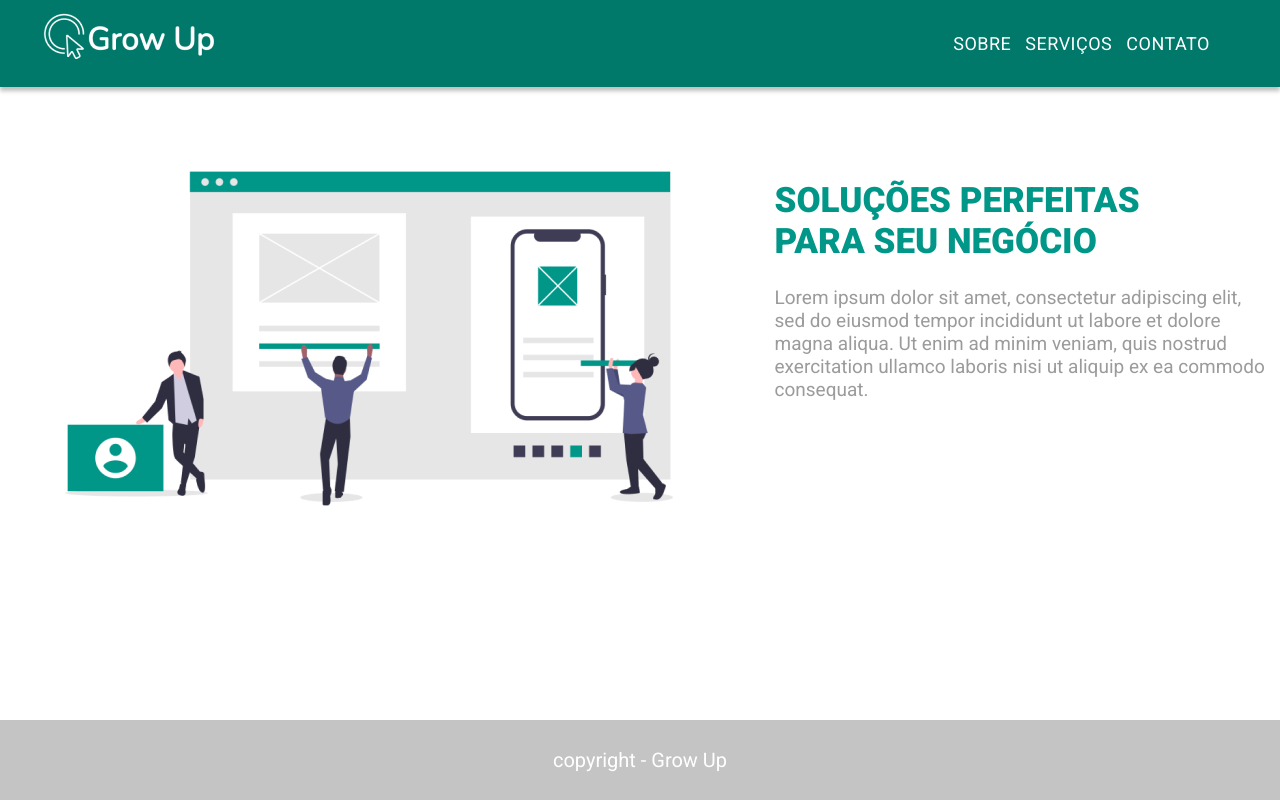
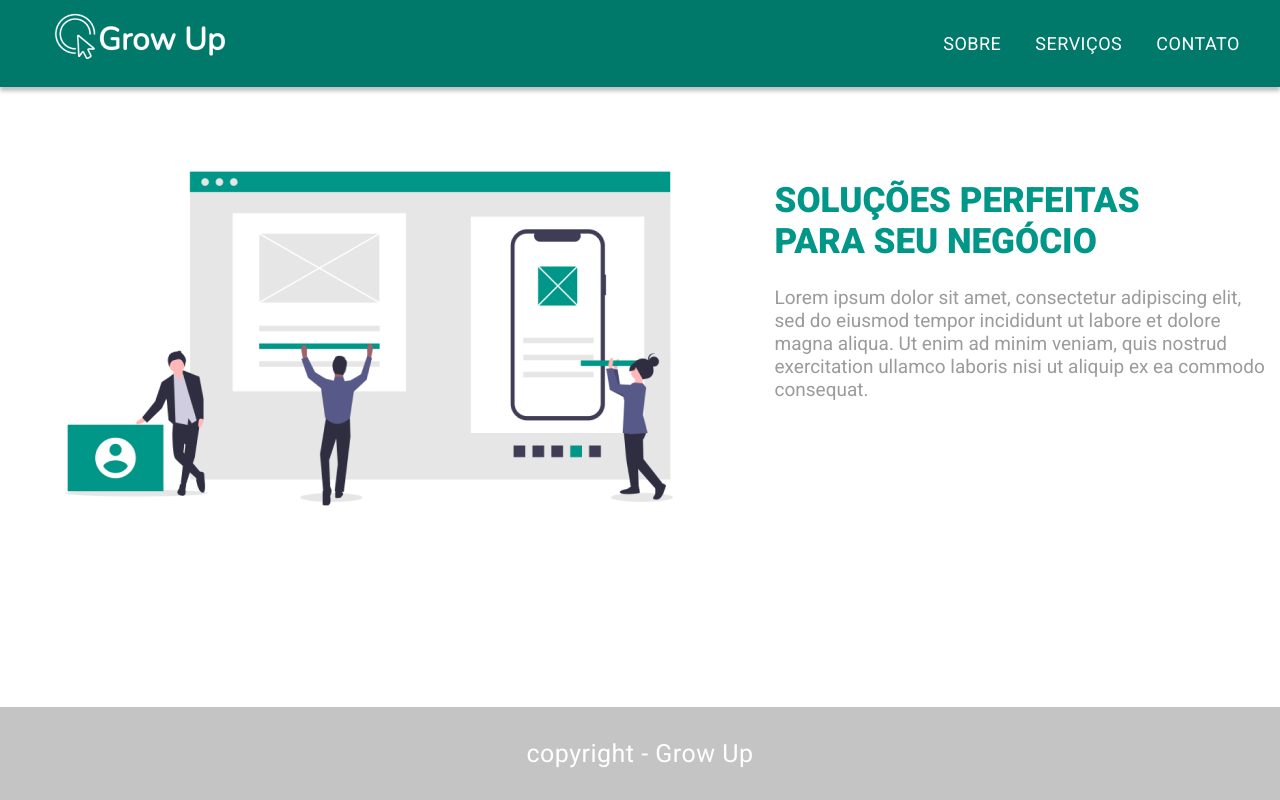
Before and after one commit to vpmys/GrowUP, a plain HTML site: page index.html in a window 1280 px wide. Drawn offline with Linux system fonts and the light colour scheme.

Commit message:
atualização do css do index

```diff
--- a/css/estilo2.css
+++ b/css/estilo2.css
@@ -4,17 +4,17 @@
 
 html{
     height: 100%;
+    width: 100%;
 }
 
 body{
     font-family: 'Roboto', sans-serif;
     height: 100%;
+    width: 100%;
     margin: 0;
-    position: relative;
 }
 
 body div.geral{
-    position: relative;
     min-height: 100%;
 }
 
@@ -23,20 +23,17 @@ header{
  background-color: #00796B;
  box-shadow: 0px 4px 4px rgba(0, 0, 0, 0.25);
  padding: 0, 30px;
- display: flex;
- justify-content: center;
 }
 
 header div.container{
-    width: 1400px;
+    width: 100%;
     max-width: 100%;
-    padding: 0 30px;
     display: flex;
     justify-content: space-between;
 }
 
 header div.container div.logo{
-    display: inline-block;
+    margin-left: 41px;
 }
 
 header div.container div.paginas{
@@ -54,13 +51,19 @@ header div.container div.paginas nav a{
     color: #FFFFFF;
     letter-spacing: 0.5px;
     font-size: 18px;
-    padding-left: 10px;
+    padding-left: 30px;
 }
 
 /* CONTEÚDO */
 
 main{
     margin-top: 30px;
+    width: 100%;
+    height: 600px;
+    height: 100%;
+    display: flex;
+    justify-content: center;
+    align-items: center;
 }
 
 main div.container{
@@ -97,7 +100,7 @@ main div.container div.texto article{
 footer{
     background-color: #C4C4C4;
     width: 100%;
-    height: 80px;
+    height: 93px;
     position: absolute;
     bottom:0;
     display: flex;
@@ -107,6 +110,7 @@ footer{
 
 footer div.copyright{
     flex-wrap: wrap;
-    font-size: 20px;
-    color: #FFFFFF  ;
+    font-size: 25px;
+    color: #FFFFFF;
+    letter-spacing: 0.5px;
 }
--- a/index.html
+++ b/index.html
@@ -5,7 +5,7 @@
     <meta http-equiv="X-UA-Compatible" content="IE=edge">
     <meta name="viewport" content="width=device-width, initial-scale=1.0">
     <title>GROW UP</title>
-    <link rel="stylesheet" href="css/estilo2.css"
+    <link rel="stylesheet" href="css/estilo2.css">
 </head>
 <body class="container">
     <div class="geral">
```
Also changed, not shown: servicos.html (+2 -1 lines).
